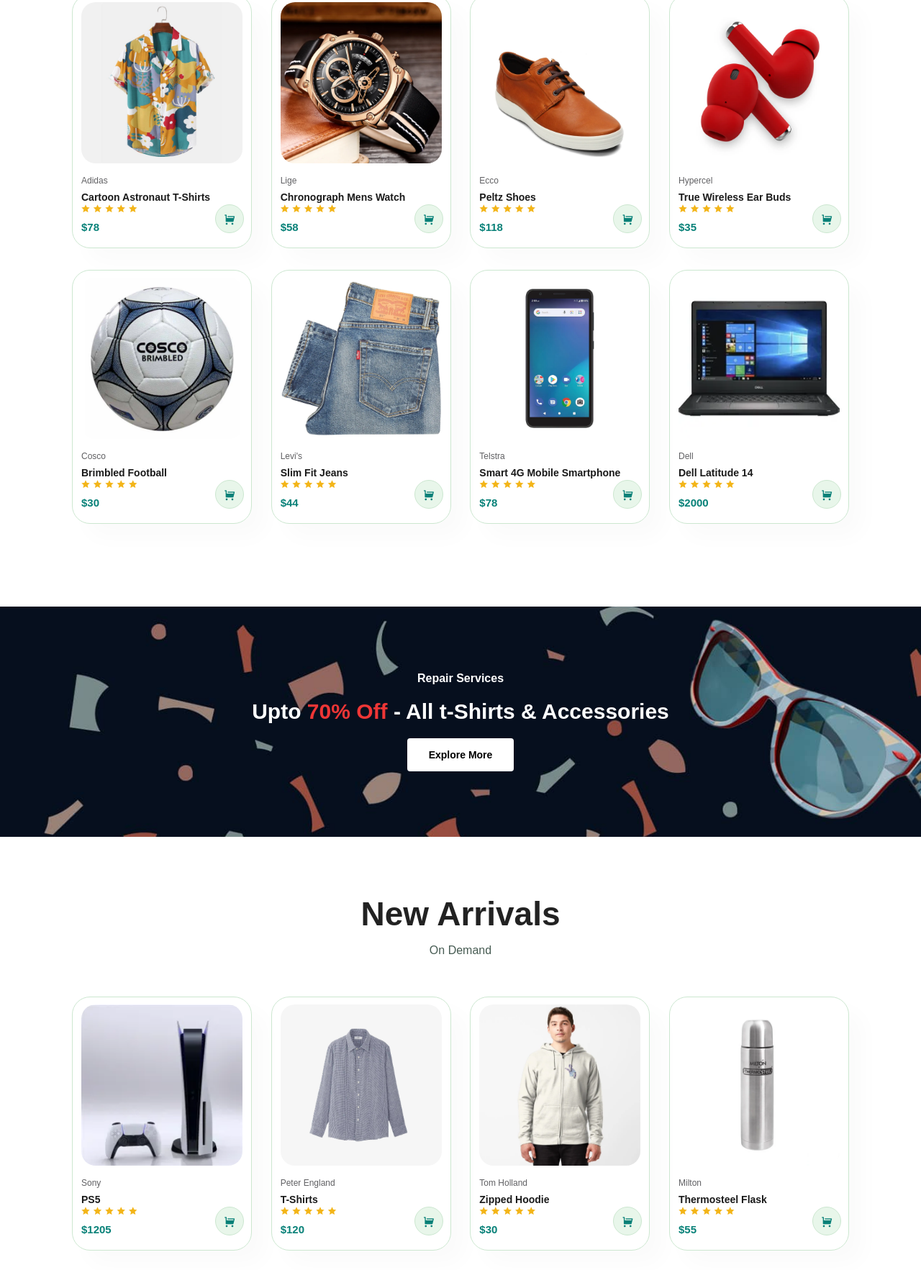
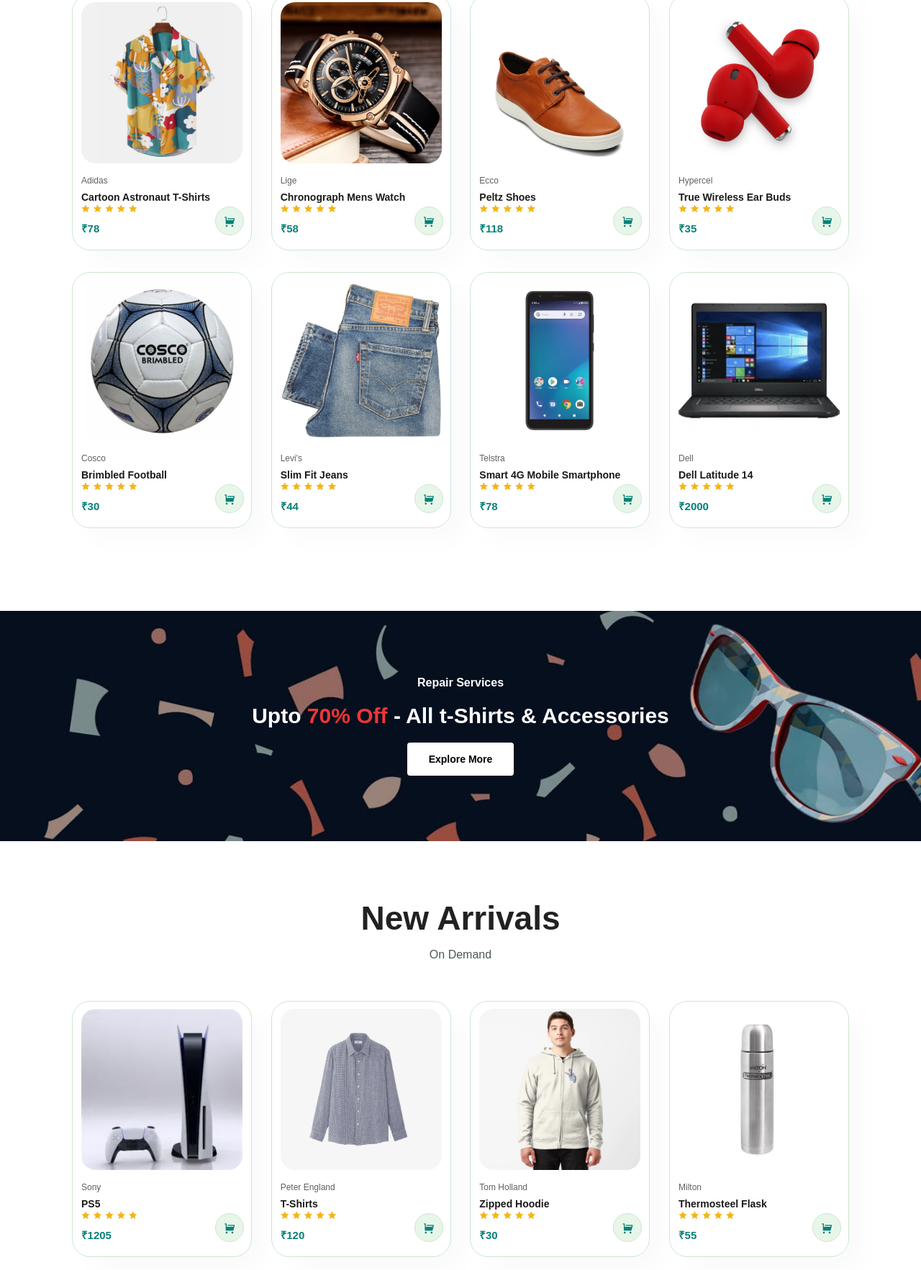
Before and after one commit to ANANTHA1234842/mini-project--E-commerce, a plain HTML site: page index.html in a window 1280 px wide. Shown: the part 1373-3138 px from the top of the page at 72% size. Drawn offline with nearby package versions, Linux system fonts and the light colour scheme.

Commit message:
changed little

```diff
--- a/index.html
+++ b/index.html
@@ -82,7 +82,7 @@
                         <i class="ri-star-fill"></i>
                         <i class="ri-star-fill"></i>
                     </div>
-                    <h4>$78</h4>
+                    <h4>₹78</h4>
                 </div>
                 <a href="#"><i class="ri-shopping-cart-fill cart"></i></a>
             </div>
@@ -98,7 +98,7 @@
                         <i class="ri-star-fill"></i>
                         <i class="ri-star-fill"></i>
                     </div>
-                    <h4>$58</h4>
+                    <h4>₹58</h4>
                 </div>
                 <a href="#"><i class="ri-shopping-cart-fill cart"></i></a>
             </div>
@@ -114,7 +114,7 @@
                         <i class="ri-star-fill"></i>
                         <i class="ri-star-fill"></i>
                     </div>
-                    <h4>$118</h4>
+                    <h4>₹118</h4>
                 </div>
                 <a href="#"><i class="ri-shopping-cart-fill cart"></i></a>
             </div>
@@ -130,7 +130,7 @@
                         <i class="ri-star-fill"></i>
                         <i class="ri-star-fill"></i>
                     </div>
-                    <h4>$35</h4>
+                    <h4>₹35</h4>
                 </div>
                 <a href="#"><i class="ri-shopping-cart-fill cart"></i></a>
             </div>
@@ -146,7 +146,7 @@
                         <i class="ri-star-fill"></i>
                         <i class="ri-star-fill"></i>
                     </div>
-                    <h4>$30</h4>
+                    <h4>₹30</h4>
                 </div>
                 <a href="#"><i class="ri-shopping-cart-fill cart"></i></a>
             </div>
@@ -162,7 +162,7 @@
                         <i class="ri-star-fill"></i>
                         <i class="ri-star-fill"></i>
                     </div>
-                    <h4>$44</h4>
+                    <h4>₹44</h4>
                 </div>
                 <a href="#"><i class="ri-shopping-cart-fill cart"></i></a>
             </div>
@@ -178,7 +178,7 @@
                         <i class="ri-star-fill"></i>
                         <i class="ri-star-fill"></i>
                     </div>
-                    <h4>$78</h4>
+                    <h4>₹78</h4>
                 </div>
                 <a href="#"><i class="ri-shopping-cart-fill cart"></i></a>
             </div>
@@ -194,7 +194,7 @@
                         <i class="ri-star-fill"></i>
                         <i class="ri-star-fill"></i>
                     </div>
-                    <h4>$2000</h4>
+                    <h4>₹2000</h4>
                 </div>
                 <a href="#"><i class="ri-shopping-cart-fill cart"></i></a>
             </div>
@@ -223,7 +223,7 @@
                         <i class="ri-star-fill"></i>
                         <i class="ri-star-fill"></i>
                     </div>
-                    <h4>$1205</h4>
+                    <h4>₹1205</h4>
                 </div>
                 <a href="#"><i class="ri-shopping-cart-fill cart"></i></a>
             </div>
@@ -239,7 +239,7 @@
                         <i class="ri-star-fill"></i>
                         <i class="ri-star-fill"></i>
                     </div>
-                    <h4>$120</h4>
+                    <h4>₹120</h4>
                 </div>
                 <a href="#"><i class="ri-shopping-cart-fill cart"></i></a>
             </div>
@@ -255,7 +255,7 @@
                         <i class="ri-star-fill"></i>
                         <i class="ri-star-fill"></i>
                     </div>
-                    <h4>$30</h4>
+                    <h4>₹30</h4>
                 </div>
                 <a href="#"><i class="ri-shopping-cart-fill cart"></i></a>
             </div>
@@ -271,7 +271,7 @@
                         <i class="ri-star-fill"></i>
                         <i class="ri-star-fill"></i>
                     </div>
-                    <h4>$55</h4>
+                    <h4>₹55</h4>
                 </div>
                 <a href="#"><i class="ri-shopping-cart-fill cart"></i></a>
             </div>
@@ -287,7 +287,7 @@
                         <i class="ri-star-fill"></i>
                         <i class="ri-star-fill"></i>
                     </div>
-                    <h4>$78</h4>
+                    <h4>₹78</h4>
                 </div>
                 <a href="#"><i class="ri-shopping-cart-fill cart"></i></a>
             </div>
@@ -303,7 +303,7 @@
                         <i class="ri-star-fill"></i>
                         <i class="ri-star-fill"></i>
                     </div>
-                    <h4>$28</h4>
+                    <h4>₹28</h4>
                 </div>
                 <a href="#"><i class="ri-shopping-cart-fill cart"></i></a>
             </div>
@@ -319,7 +319,7 @@
                         <i class="ri-star-fill"></i>
                         <i class="ri-star-fill"></i>
                     </div>
-                    <h4>$200</h4>
+                    <h4>₹200</h4>
                 </div>
                 <a href="#"><i class="ri-shopping-cart-fill cart"></i></a>
             </div>
@@ -335,7 +335,7 @@
                         <i class="ri-star-fill"></i>
                         <i class="ri-star-fill"></i>
                     </div>
-                    <h4>$46</h4>
+                    <h4>₹46</h4>
                 </div>
                 <a href="#"><i class="ri-shopping-cart-fill cart"></i></a>
             </div>
```
